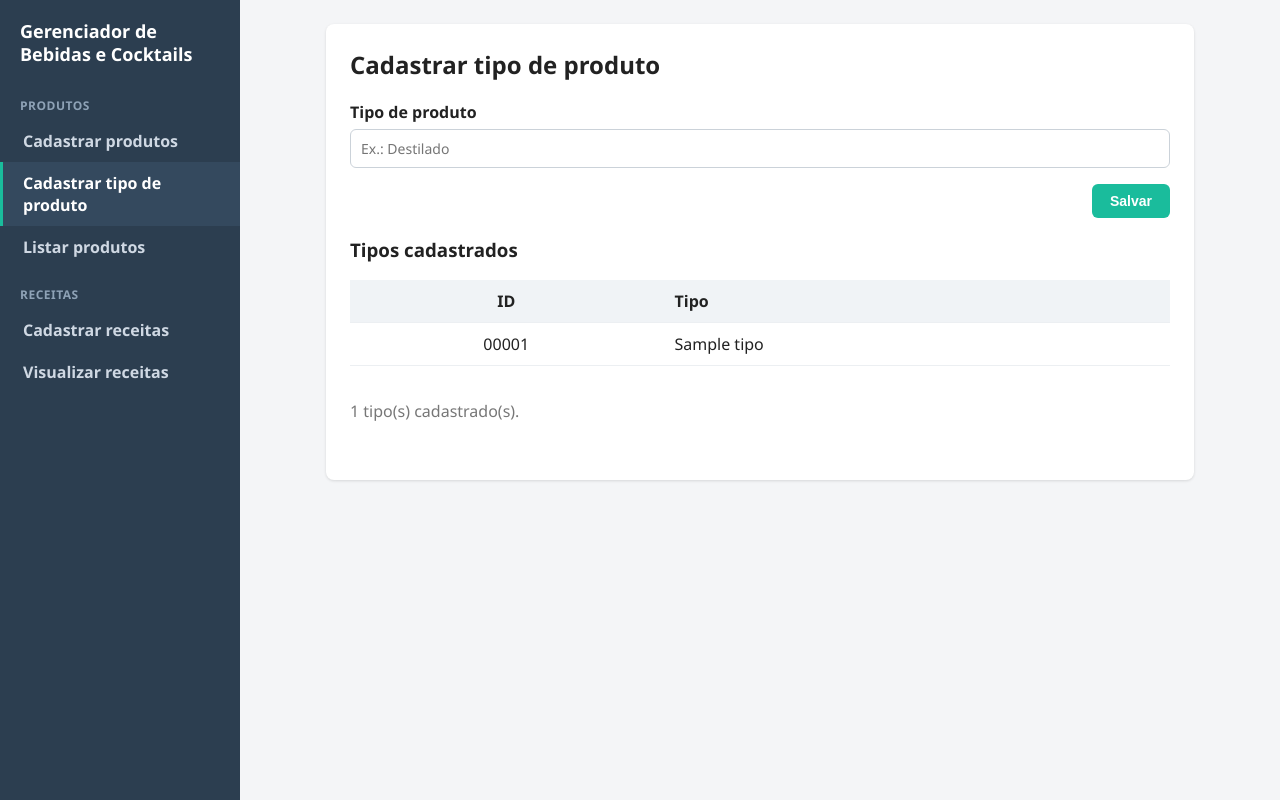
After one commit to rauhmaru/bartender, a Flask app: page /tipos in a window 1280 px wide. The commit adds this page. Run offline with Flask 3, Linux system fonts and the light colour scheme; tables that the repository leaves empty hold one stand-in row (values such as "Sample post").

Commit message:
Add tipo de produto management and Remover buttons for products and recipes

```diff
--- a/app.py
+++ b/app.py
@@ -112,6 +112,22 @@ def init_db():
             )
             conn.execute(
                 """
+                CREATE TABLE IF NOT EXISTS tipos (
+                    id   INTEGER PRIMARY KEY AUTOINCREMENT,
+                    nome TEXT NOT NULL UNIQUE
+                )
+                """
+            )
+            # Popula a tabela de tipos com os tipos ja usados nos produtos.
+            conn.execute(
+                """
+                INSERT OR IGNORE INTO tipos (nome)
+                SELECT DISTINCT tipo FROM produtos
+                WHERE tipo IS NOT NULL AND TRIM(tipo) <> ''
+                """
+            )
+            conn.execute(
+                """
                 CREATE TABLE IF NOT EXISTS cocktails (
                     id      INTEGER PRIMARY KEY AUTOINCREMENT,
                     nome    TEXT NOT NULL,
@@ -160,6 +176,36 @@ def listar_produtos():
         "SELECT id, produto, tipo, volume_ml FROM produtos ORDER BY id"
     )
     return cur.fetchall()
+
+
+def listar_tipos():
+    """Retorna a lista de tipos de produto cadastrados (id, nome)."""
+    cur = get_db().execute(
+        "SELECT id, nome FROM tipos ORDER BY nome COLLATE NOCASE"
+    )
+    return cur.fetchall()
+
+
+def inserir_tipo(nome):
+    """Insere um novo tipo de produto e retorna o ID gerado."""
+    db = get_db()
+    cur = db.execute("INSERT INTO tipos (nome) VALUES (?)", (nome,))
+    db.commit()
+    return cur.lastrowid
+
+
+def remover_produto(produto_id):
+    """Remove um produto pelo ID."""
+    db = get_db()
+    db.execute("DELETE FROM produtos WHERE id = ?", (produto_id,))
+    db.commit()
+
+
+def remover_cocktail(cocktail_id):
+    """Remove um cocktail (e seus ingredientes, via cascade) pelo ID."""
+    db = get_db()
+    db.execute("DELETE FROM cocktails WHERE id = ?", (cocktail_id,))
+    db.commit()
 
 
 def inserir_cocktail(nome, tacaria, receita, ingredientes):
@@ -233,18 +279,21 @@ def index():
 @app.route("/cadastrar", methods=["GET", "POST"])
 def cadastrar():
     """Tela de cadastro de produto (GET) e processamento do envio (POST)."""
+    tipos = listar_tipos()
     if request.method == "POST":
         produto = (request.form.get("produto") or "").strip()
         tipo = (request.form.get("tipo") or "").strip()
         volume_txt = (request.form.get("volume_ml") or "").strip()
 
-        erro = _validar(produto, tipo, volume_txt)
+        tipos_validos = {t["nome"] for t in tipos}
+        erro = _validar(produto, tipo, volume_txt, tipos_validos)
         if erro:
             flash(erro, "erro")
             # Reexibe o formulario preservando o que foi digitado.
             return render_template(
                 "cadastrar.html",
                 proximo_id=f"{proximo_id():05d}",
+                tipos=tipos,
                 form={"produto": produto, "tipo": tipo, "volume_ml": volume_txt},
                 ativo="cadastrar",
             )
@@ -261,8 +310,42 @@ def cadastrar():
     return render_template(
         "cadastrar.html",
         proximo_id=f"{proximo_id():05d}",
+        tipos=tipos,
         form={"produto": "", "tipo": "", "volume_ml": ""},
         ativo="cadastrar",
+    )
+
+
+@app.route("/tipos", methods=["GET", "POST"])
+def cadastrar_tipo():
+    """Tela de cadastro de tipos de produto."""
+    if request.method == "POST":
+        nome = (request.form.get("nome") or "").strip()
+        if not nome:
+            flash("O campo 'Tipo de produto' e obrigatorio.", "erro")
+            return redirect(url_for("cadastrar_tipo"))
+        if len(nome) > MAX_TIPO:
+            flash(
+                f"'Tipo de produto' deve ter no maximo {MAX_TIPO} caracteres.",
+                "erro",
+            )
+            return redirect(url_for("cadastrar_tipo"))
+        try:
+            inserir_tipo(nome)
+        except sqlite3.IntegrityError:
+            flash(f"O tipo '{nome}' ja esta cadastrado.", "erro")
+            return redirect(url_for("cadastrar_tipo"))
+        except (sqlite3.Error, RuntimeError) as exc:
+            flash(f"Erro ao salvar no banco: {exc}", "erro")
+            return redirect(url_for("cadastrar_tipo"))
+
+        flash(f"Tipo de produto '{nome}' cadastrado com sucesso!", "sucesso")
+        return redirect(url_for("cadastrar_tipo"))
+
+    return render_template(
+        "cadastrar_tipo.html",
+        tipos=listar_tipos(),
+        ativo="cadastrar_tipo",
     )
 
 
@@ -271,6 +354,25 @@ def visualizar():
     """Tela de visualizacao dos produtos cadastrados."""
     produtos = listar_produtos()
     return render_template("visualizar.html", produtos=produtos, ativo="visualizar")
+
+
+@app.route("/visualizar/<int:produto_id>/remover", methods=["POST"])
+def remover_produto_route(produto_id):
+    """Remove um produto. Bloqueia se ele estiver em uso em alguma receita."""
+    try:
+        remover_produto(produto_id)
+    except sqlite3.IntegrityError:
+        flash(
+            "Nao e possivel remover: o produto esta em uso em uma ou mais receitas.",
+            "erro",
+        )
+        return redirect(url_for("visualizar"))
+    except (sqlite3.Error, RuntimeError) as exc:
+        flash(f"Erro ao remover: {exc}", "erro")
+        return redirect(url_for("visualizar"))
+
+    flash("Produto removido com sucesso.", "sucesso")
+    return redirect(url_for("visualizar"))
 
 
 @app.route("/receitas/cocktails/adicionar", methods=["GET", "POST"])
@@ -342,7 +444,20 @@ def visualizar_cocktails():
     )
 
 
-def _validar(produto, tipo, volume_txt):
+@app.route("/receitas/cocktails/<int:cocktail_id>/remover", methods=["POST"])
+def remover_cocktail_route(cocktail_id):
+    """Remove uma receita (cocktail) e seus ingredientes."""
+    try:
+        remover_cocktail(cocktail_id)
+    except (sqlite3.Error, RuntimeError) as exc:
+        flash(f"Erro ao remover: {exc}", "erro")
+        return redirect(url_for("visualizar_cocktails"))
+
+    flash("Receita removida com sucesso.", "sucesso")
+    return redirect(url_for("visualizar_cocktails"))
+
+
+def _validar(produto, tipo, volume_txt, tipos_validos=None):
     """Valida os campos. Retorna mensagem de erro (str) ou None se tudo ok."""
     if not produto:
         return "O campo 'Produto' e obrigatorio."
@@ -352,6 +467,8 @@ def _validar(produto, tipo, volume_txt):
         return "O campo 'Tipo' e obrigatorio."
     if len(tipo) > MAX_TIPO:
         return f"'Tipo' deve ter no maximo {MAX_TIPO} caracteres."
+    if tipos_validos is not None and tipo not in tipos_validos:
+        return "Selecione um tipo de produto valido."
     if not volume_txt:
         return "O campo 'Volume (ml)' e obrigatorio."
     if not volume_txt.isdigit():
--- a/templates/base.html
+++ b/templates/base.html
@@ -90,7 +90,16 @@
       text-decoration: none; display: inline-block;
     }
     button.secundario, .btn.secundario { background: #95a5a6; }
+    button.perigo, .btn.perigo {
+      background: #e74c3c; padding: 6px 12px; font-size: 13px;
+    }
     button:hover, .btn:hover { opacity: .92; }
+    .item-titulo {
+      display: flex; justify-content: space-between; align-items: center;
+      gap: 12px; margin: 0 0 8px;
+    }
+    .item-titulo h3 { margin: 0; }
+    .form-inline { margin: 0; }
     .flash { padding: 12px 16px; border-radius: 6px; margin-bottom: 16px; font-weight: 600; }
     .flash.sucesso { background: #e8f8f2; color: #14785f; border: 1px solid #a8e6cf; }
     .flash.erro { background: #fdecea; color: #a4271c; border: 1px solid #f5c6c2; }
@@ -110,6 +119,7 @@
         <div class="grupo">
           <div class="grupo-titulo">Produtos</div>
           <a class="{{ 'ativo' if ativo == 'cadastrar' else '' }}" href="{{ url_for('cadastrar') }}">Cadastrar produtos</a>
+          <a class="{{ 'ativo' if ativo == 'cadastrar_tipo' else '' }}" href="{{ url_for('cadastrar_tipo') }}">Cadastrar tipo de produto</a>
           <a class="{{ 'ativo' if ativo == 'visualizar' else '' }}" href="{{ url_for('visualizar') }}">Listar produtos</a>
         </div>
         <div class="grupo">
--- /dev/null
+++ b/templates/cadastrar_tipo.html
@@ -0,0 +1,40 @@
+{% extends "base.html" %}
+{% block conteudo %}
+<div class="card">
+  <h2>Cadastrar tipo de produto</h2>
+  <form method="post" action="{{ url_for('cadastrar_tipo') }}" novalidate>
+    <div class="campo">
+      <label for="nome">Tipo de produto</label>
+      <input type="text" id="nome" name="nome"
+             maxlength="{{ MAX_TIPO }}" required
+             placeholder="Ex.: Destilado">
+    </div>
+    <div class="acoes">
+      <button type="submit">Salvar</button>
+    </div>
+  </form>
+
+  <h3>Tipos cadastrados</h3>
+  {% if tipos %}
+  <table>
+    <thead>
+      <tr>
+        <th class="center">ID</th>
+        <th>Tipo</th>
+      </tr>
+    </thead>
+    <tbody>
+      {% for t in tipos %}
+      <tr>
+        <td class="center">{{ "%05d"|format(t["id"]) }}</td>
+        <td>{{ t["nome"] }}</td>
+      </tr>
+      {% endfor %}
+    </tbody>
+  </table>
+  <p class="vazio">{{ tipos|length }} tipo(s) cadastrado(s).</p>
+  {% else %}
+  <p class="vazio">Nenhum tipo cadastrado.</p>
+  {% endif %}
+</div>
+{% endblock %}
```
Also changed, not shown: seed.py (+11 -0 lines), templates/cadastrar.html (+13 -3 lines), templates/visualizar.html (+8 -0 lines), templates/visualizar_cocktails.html (+8 -1 lines).
